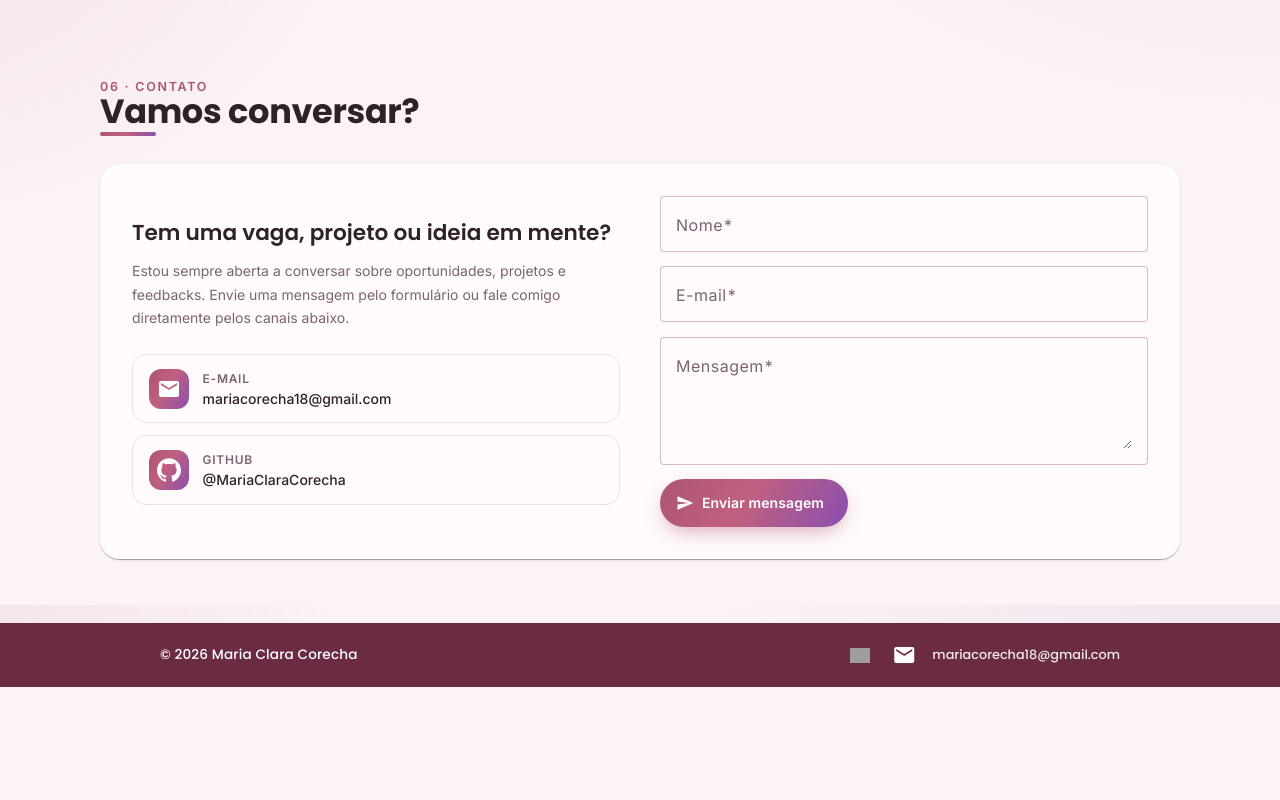
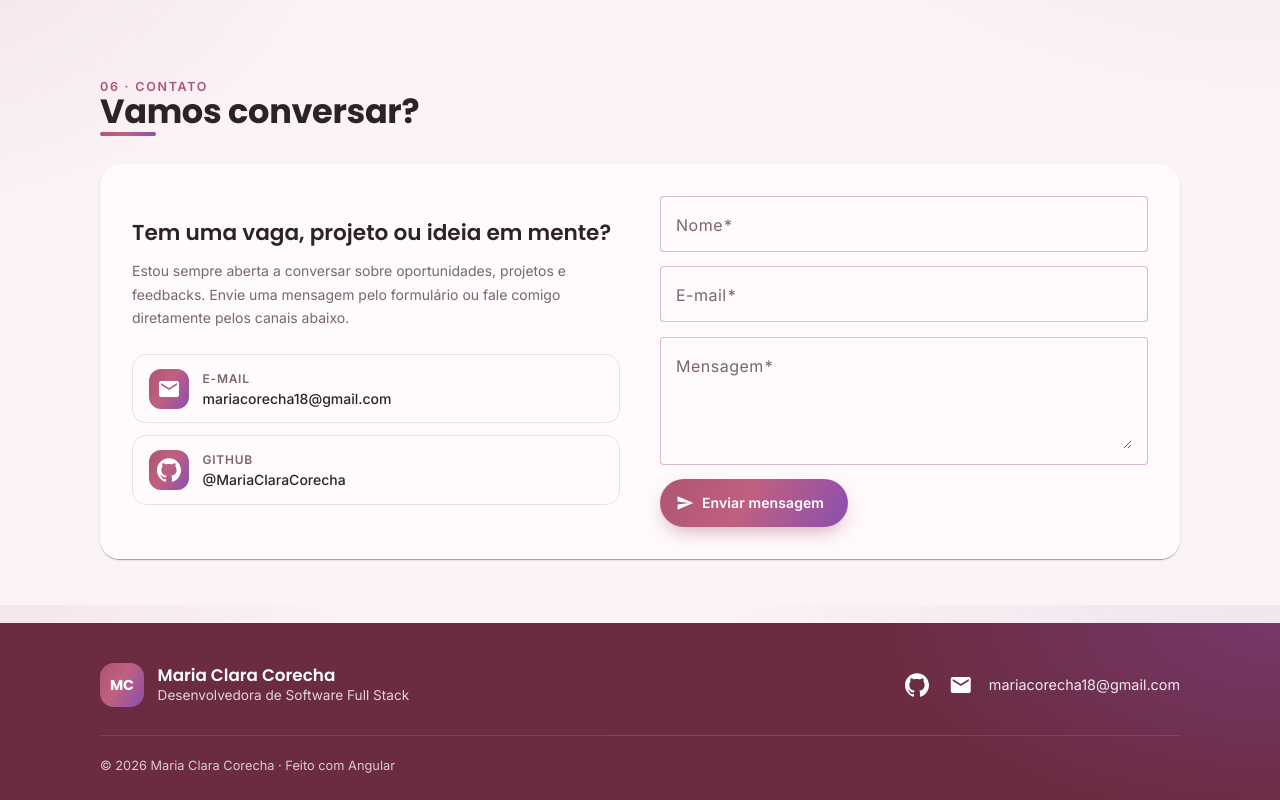
Before and after one commit to MariaClaraCorecha/portfolio, an Angular app: page / in a window 1280 px wide. Shown: the part 4195-4995 px from the top of the page. Before the commit the page ends 4882 px from the top, so only its background shows below. Built offline with nearby package versions, Linux system fonts and the light colour scheme; grey boxes are pictures that could not be loaded.

Commit message:
feat: redesign footer section with improved layout, added tagline, and updated styles

```diff
--- a/src/app/footer/footer.html
+++ b/src/app/footer/footer.html
@@ -1,10 +1,15 @@
-<mat-toolbar color="tertiary" class="footer">
+<footer class="footer">
   <div class="footer-content">
-    <span class="brand">&copy; {{ year }} Maria Clara Corecha</span>
-    <span class="spacer"></span>
+    <div class="footer-brand">
+      <span class="brand-mark">MC</span>
+      <div>
+        <p class="brand">Maria Clara Corecha</p>
+        <p class="tagline">Desenvolvedora de Software Full Stack</p>
+      </div>
+    </div>
     <div class="footer-links">
       <a mat-icon-button [href]="githubUrl" target="_blank" rel="noopener" aria-label="GitHub">
-        <img src="https://cdn.simpleicons.org/github/FFFFFF" alt="" class="footer-icon" />
+        <mat-icon svgIcon="github"></mat-icon>
       </a>
       <a mat-icon-button [href]="'mailto:' + email" aria-label="Enviar e-mail">
         <mat-icon>email</mat-icon>
@@ -12,4 +17,5 @@
       <span class="footer-email">{{ email }}</span>
     </div>
   </div>
-</mat-toolbar>
+  <p class="copyright">&copy; {{ year }} Maria Clara Corecha · Feito com Angular</p>
+</footer>
--- a/src/app/footer/footer.scss
+++ b/src/app/footer/footer.scss
@@ -1,33 +1,53 @@
-.spacer {
-  flex: 1 1 auto;
-}
-
-// Angular Material's M3 toolbar always uses the surface/on-surface tokens
-// regardless of the `color` input, so the dark tertiary footer bar is set
-// explicitly here instead of relying on `color="tertiary"`.
+// Deep wine footer anchoring the page, with a soft plum glow in the corner.
 .footer {
-  background-color: var(--mat-sys-tertiary);
+  padding: 2.5rem 1.25rem 1.5rem;
+  background:
+    radial-gradient(40rem 20rem at 100% 0%, rgba(138, 79, 176, 0.35), transparent 60%),
+    var(--mat-sys-tertiary);
   color: var(--mat-sys-on-tertiary);
-  font-size: 0.85rem;
-  height: auto;
-  min-height: 64px;
-  padding: 0.75rem 1rem;
+  font-size: 0.9rem;
 }
 
 .footer-content {
-  width: 100%;
-  max-width: 960px;
+  max-width: 1080px;
   margin: 0 auto;
   display: flex;
   align-items: center;
+  justify-content: space-between;
   flex-wrap: wrap;
-  gap: 0.5rem;
+  gap: 1.25rem;
+}
+
+.footer-brand {
+  display: flex;
+  align-items: center;
+  gap: 0.85rem;
+
+  p {
+    margin: 0;
+  }
+}
+
+.brand-mark {
+  display: grid;
+  place-items: center;
+  width: 44px;
+  height: 44px;
+  border-radius: 14px;
+  background: var(--brand-gradient);
+  font-family: 'Poppins', sans-serif;
+  font-weight: 700;
 }
 
 .brand {
-  font-family: 'Poppins', 'Roboto', sans-serif;
-  font-weight: 500;
-  letter-spacing: 0.01em;
+  font-family: 'Poppins', 'Inter', sans-serif;
+  font-size: 1.05rem;
+  font-weight: 600;
+}
+
+.tagline {
+  opacity: 0.8;
+  font-size: 0.85rem;
 }
 
 .footer-links {
@@ -45,16 +65,18 @@
   }
 }
 
-.footer-icon {
-  width: 20px;
-  height: 20px;
-  object-fit: contain;
+.footer-email {
+  margin-left: 0.25rem;
+  opacity: 0.9;
 }
 
-.footer-email {
-  margin-left: 0.25rem;
+.copyright {
+  max-width: 1080px;
+  margin: 1.75rem auto 0;
+  padding-top: 1.25rem;
+  border-top: 1px solid rgba(255, 255, 255, 0.15);
   font-size: 0.8rem;
-  opacity: 0.9;
+  opacity: 0.75;
 }
 
 @media (max-width: 480px) {
--- a/src/app/footer/footer.ts
+++ b/src/app/footer/footer.ts
@@ -1,11 +1,10 @@
 import { Component } from '@angular/core';
-import { MatToolbarModule } from '@angular/material/toolbar';
 import { MatButtonModule } from '@angular/material/button';
 import { MatIconModule } from '@angular/material/icon';
 
 @Component({
   selector: 'app-footer',
-  imports: [MatToolbarModule, MatButtonModule, MatIconModule],
+  imports: [MatButtonModule, MatIconModule],
   templateUrl: './footer.html',
   styleUrl: './footer.scss',
 })
```
